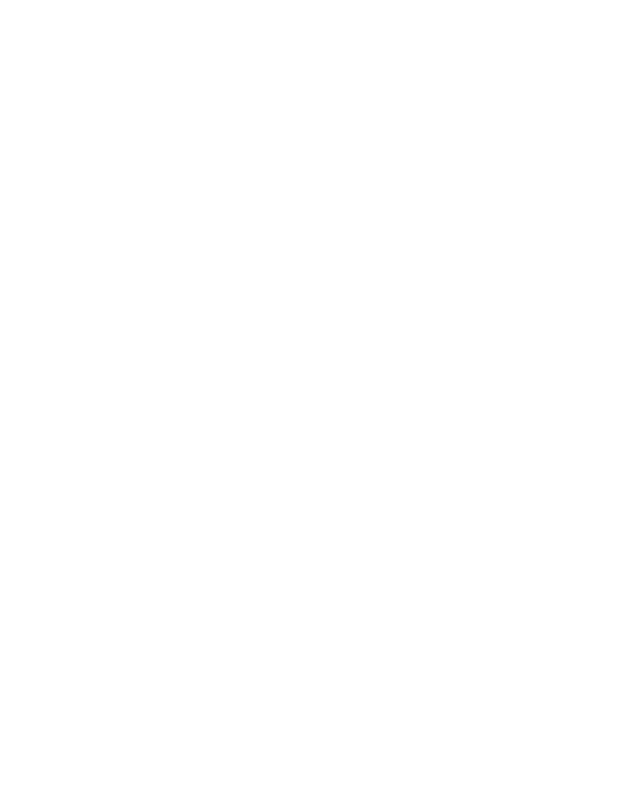
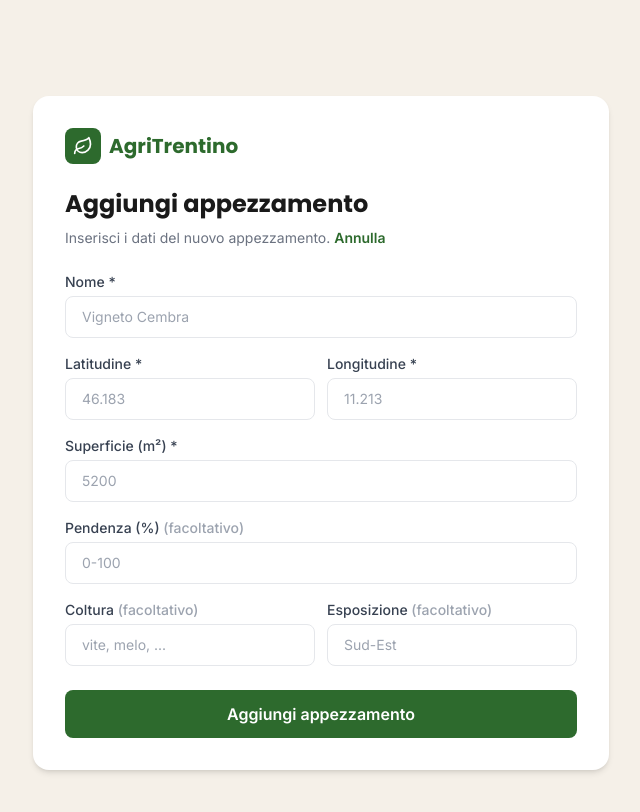
Before and after one commit to Fatmire09/AgriTrentino, a React (Vite) app in the folder client/: page /fields/new in a window 1280 px wide. Before the commit this address had no page. Shown: the top 812 px of the page, without its empty margins (319-959 px from the left). Built offline with nearby package versions, Linux system fonts and the light colour scheme.

Commit message:
feat(US13): aggiungi pagina AddField con form validato

```diff
--- a/client/src/App.jsx
+++ b/client/src/App.jsx
@@ -10,6 +10,7 @@
 import Profile from './pages/Profile'
 import EditProfile from './pages/EditProfile'
 import ChangePassword from './pages/ChangePassword'
+import AddField from './pages/AddField'
 
 export default function App() {
   return (
@@ -31,7 +32,10 @@
         <Route path="/login" element={<Login />} />
         <Route path="/profile" element={<Profile />} />
         <Route path="/profile/edit" element={<EditProfile />} />
-	<Route path="/profile/change-password" element={<ChangePassword />} />
+        <Route path="/profile/change-password" element={<ChangePassword />} />
+        <Route path="/fields/new" element={<AddField />} />
+
+
       </Routes>
     </BrowserRouter>
   )
--- /dev/null
+++ b/client/src/pages/AddField.jsx
@@ -0,0 +1,206 @@
+import { useState } from 'react'
+import { Link, useNavigate } from 'react-router-dom'
+import { Leaf } from 'lucide-react'
+
+export default function AddField() {
+  const navigate = useNavigate()
+  const [form, setForm] = useState({
+    nome: '',
+    latitudine: '',
+    longitudine: '',
+    superficie: '',
+    pendenza: '',
+    coltura: '',
+    esposizione: '',
+  })
+  const [errors, setErrors] = useState({})
+  const [touched, setTouched] = useState({})
+  const [serverError, setServerError] = useState('')
+  const [loading, setLoading] = useState(false)
+
+  const validateField = (name, value) => {
+    if (name === 'nome' && !value.trim()) return 'Nome appezzamento obbligatorio'
+    if (name === 'latitudine') {
+      if (value === '') return 'Latitudine obbligatoria'
+      const n = Number(value)
+      if (isNaN(n)) return 'Deve essere un numero'
+      if (n < -90 || n > 90) return 'Deve essere compresa tra -90 e 90'
+    }
+    if (name === 'longitudine') {
+      if (value === '') return 'Longitudine obbligatoria'
+      const n = Number(value)
+      if (isNaN(n)) return 'Deve essere un numero'
+      if (n < -180 || n > 180) return 'Deve essere compresa tra -180 e 180'
+    }
+    if (name === 'superficie') {
+      if (value === '') return 'Superficie obbligatoria'
+      const n = Number(value)
+      if (isNaN(n) || n <= 0) return 'Deve essere un numero positivo'
+    }
+    if (name === 'pendenza' && value !== '') {
+      const n = Number(value)
+      if (isNaN(n) || n < 0 || n > 100) return 'Deve essere compresa tra 0 e 100'
+    }
+    return ''
+  }
+
+  const handleChange = (e) => {
+    setForm({ ...form, [e.target.name]: e.target.value })
+    setErrors({ ...errors, [e.target.name]: '' })
+    setServerError('')
+  }
+
+  const handleBlur = (e) => {
+    const { name, value } = e.target
+    setTouched((prev) => ({ ...prev, [name]: true }))
+    const error = validateField(name, value)
+    if (error) setErrors((prev) => ({ ...prev, [name]: error }))
+  }
+
+  const handleSubmit = async (e) => {
+    e.preventDefault()
+    const newErrors = {}
+    ;['nome', 'latitudine', 'longitudine', 'superficie', 'pendenza'].forEach((name) => {
+      const err = validateField(name, form[name])
+      if (err) newErrors[name] = err
+    })
+    if (Object.keys(newErrors).length > 0) { setErrors(newErrors); return }
+
+    setLoading(true)
+    try {
+      const token = localStorage.getItem('token')
+      if (!token) { navigate('/login'); return }
+
+      const body = {
+        nome: form.nome,
+        latitudine: Number(form.latitudine),
+        longitudine: Number(form.longitudine),
+        superficie: Number(form.superficie),
+      }
+      if (form.pendenza !== '') body.pendenza = Number(form.pendenza)
+      if (form.coltura) body.coltura = form.coltura
+      if (form.esposizione) body.esposizione = form.esposizione
+
+      const res = await fetch('http://localhost:3001/api/v1/fields', {
+        method: 'POST',
+        headers: { 'Content-Type': 'application/json', Authorization: `Bearer ${token}` },
+        body: JSON.stringify(body),
+      })
+      const data = await res.json()
+      if (!res.ok) {
+        if (res.status === 401) {
+          localStorage.removeItem('token')
+          localStorage.removeItem('user')
+          navigate('/login')
+        } else {
+          setServerError(data.error || 'Errore durante la creazione')
+        }
+        return
+      }
+      navigate('/profile')
+    } catch {
+      setServerError('Impossibile contattare il server. Riprova più tardi.')
+    } finally {
+      setLoading(false)
+    }
+  }
+
+  const getFieldClass = (name) => {
+    const base = 'w-full border rounded-lg px-4 py-2.5 text-sm focus:outline-none focus:ring-2 '
+    if (!touched[name]) return base + 'focus:ring-agri-green'
+    if (errors[name]) return base + 'border-red-400 focus:ring-red-400'
+    return base + 'border-green-400 focus:ring-agri-green'
+  }
+
+  return (
+    <div className="min-h-screen bg-agri-beige px-4 py-24">
+      <div className="max-w-xl mx-auto bg-white rounded-2xl shadow-md p-8">
+        <div className="flex items-center gap-2 mb-6">
+          <div className="w-9 h-9 rounded-lg bg-agri-green flex items-center justify-center">
+            <Leaf className="w-5 h-5 text-white" />
+          </div>
+          <span className="font-poppins text-xl font-bold text-agri-green">AgriTrentino</span>
+        </div>
+
+        <h1 className="font-poppins font-bold text-2xl mb-2">Aggiungi appezzamento</h1>
+        <p className="text-gray-500 text-sm mb-6">
+          Inserisci i dati del nuovo appezzamento.{' '}
+          <Link to="/profile" className="text-agri-green font-semibold hover:underline">Annulla</Link>
+        </p>
+
+        {serverError && (
+          <div className="bg-red-50 border border-red-200 text-red-600 text-sm px-4 py-3 rounded-lg mb-4">
+            {serverError}
+          </div>
+        )}
+
+        <form onSubmit={handleSubmit} className="flex flex-col gap-4">
+          <div>
+            <label className="text-sm font-medium text-gray-700 block mb-1">Nome *</label>
+            <input type="text" name="nome" value={form.nome}
+              onChange={handleChange} onBlur={handleBlur}
+              placeholder="Vigneto Cembra" className={getFieldClass('nome')} />
+            {errors.nome && <p className="text-red-500 text-xs mt-1">{errors.nome}</p>}
+          </div>
+
+          <div className="grid grid-cols-2 gap-3">
+            <div>
+              <label className="text-sm font-medium text-gray-700 block mb-1">Latitudine *</label>
+              <input type="number" step="any" name="latitudine" value={form.latitudine}
+                onChange={handleChange} onBlur={handleBlur}
+                placeholder="46.183" className={getFieldClass('latitudine')} />
+              {errors.latitudine && <p className="text-red-500 text-xs mt-1">{errors.latitudine}</p>}
+            </div>
+            <div>
+              <label className="text-sm font-medium text-gray-700 block mb-1">Longitudine *</label>
+              <input type="number" step="any" name="longitudine" value={form.longitudine}
+                onChange={handleChange} onBlur={handleBlur}
+                placeholder="11.213" className={getFieldClass('longitudine')} />
+              {errors.longitudine && <p className="text-red-500 text-xs mt-1">{errors.longitudine}</p>}
+            </div>
+          </div>
+
+          <div>
+            <label className="text-sm font-medium text-gray-700 block mb-1">Superficie (m²) *</label>
+            <input type="number" step="any" name="superficie" value={form.superficie}
+              onChange={handleChange} onBlur={handleBlur}
+              placeholder="5200" className={getFieldClass('superficie')} />
+            {errors.superficie && <p className="text-red-500 text-xs mt-1">{errors.superficie}</p>}
+          </div>
+
+          <div>
+            <label className="text-sm font-medium text-gray-700 block mb-1">
+              Pendenza (%) <span className="text-gray-400">(facoltativo)</span>
+            </label>
+            <input type="number" step="any" name="pendenza" value={form.pendenza}
+              onChange={handleChange} onBlur={handleBlur}
+              placeholder="0-100" className={getFieldClass('pendenza')} />
+            {errors.pendenza && <p className="text-red-500 text-xs mt-1">{errors.pendenza}</p>}
+          </div>
+
+          <div className="grid grid-cols-2 gap-3">
+            <div>
+              <label className="text-sm font-medium text-gray-700 block mb-1">
+                Coltura <span className="text-gray-400">(facoltativo)</span>
+              </label>
+              <input type="text" name="coltura" value={form.coltura}
+                onChange={handleChange} placeholder="vite, melo, ..." className={getFieldClass('coltura')} />
+            </div>
+            <div>
+              <label className="text-sm font-medium text-gray-700 block mb-1">
+                Esposizione <span className="text-gray-400">(facoltativo)</span>
+              </label>
+              <input type="text" name="esposizione" value={form.esposizione}
+                onChange={handleChange} placeholder="Sud-Est" className={getFieldClass('esposizione')} />
+            </div>
+          </div>
+
+          <button type="submit" disabled={loading}
+            className="w-full bg-agri-green text-white font-semibold py-3 rounded-lg hover:bg-green-800 transition-colors mt-2 disabled:opacity-50">
+            {loading ? 'Creazione...' : 'Aggiungi appezzamento'}
+          </button>
+        </form>
+      </div>
+    </div>
+  )
+}
--- a/client/src/pages/Profile.jsx
+++ b/client/src/pages/Profile.jsx
@@ -84,6 +84,9 @@
             ← Torna alla home
           </Link>
           <div className="flex gap-3">
+            <Link to="/fields/new" className="px-4 py-2 rounded-lg bg-agri-green text-white text-sm font-semibold hover:opacity-90 transition">
+              + Aggiungi appezzamento
+            </Link>
             <Link to="/profile/change-password" className="px-4 py-2 rounded-lg border-2 border-agri-green text-agri-green text-sm font-semibold hover:opacity-80 transition">
               Cambia password
             </Link>
```
